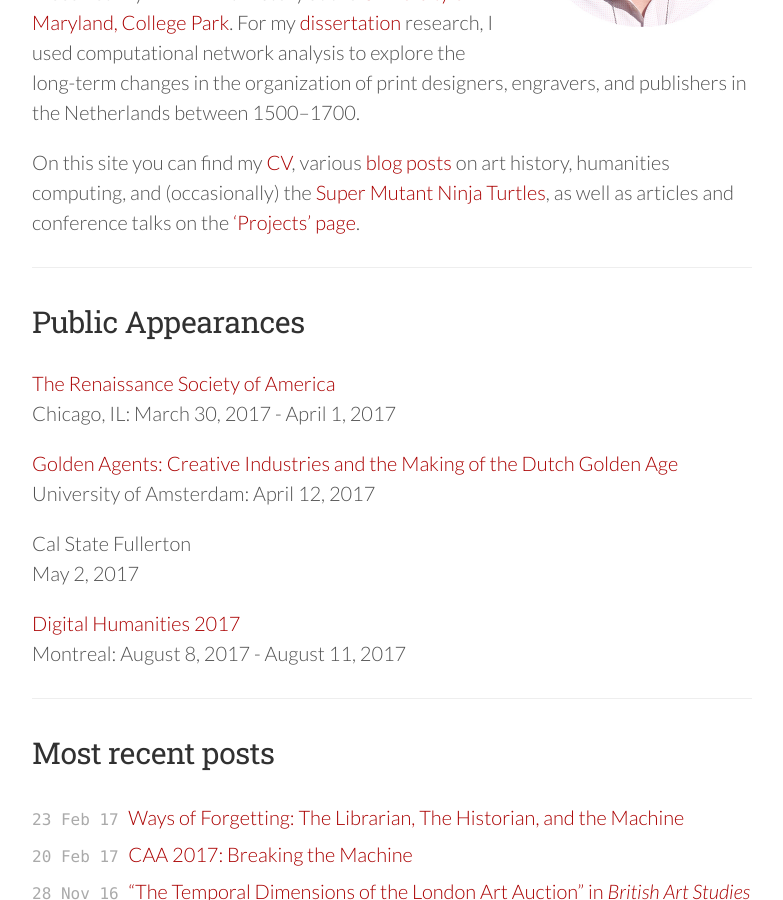
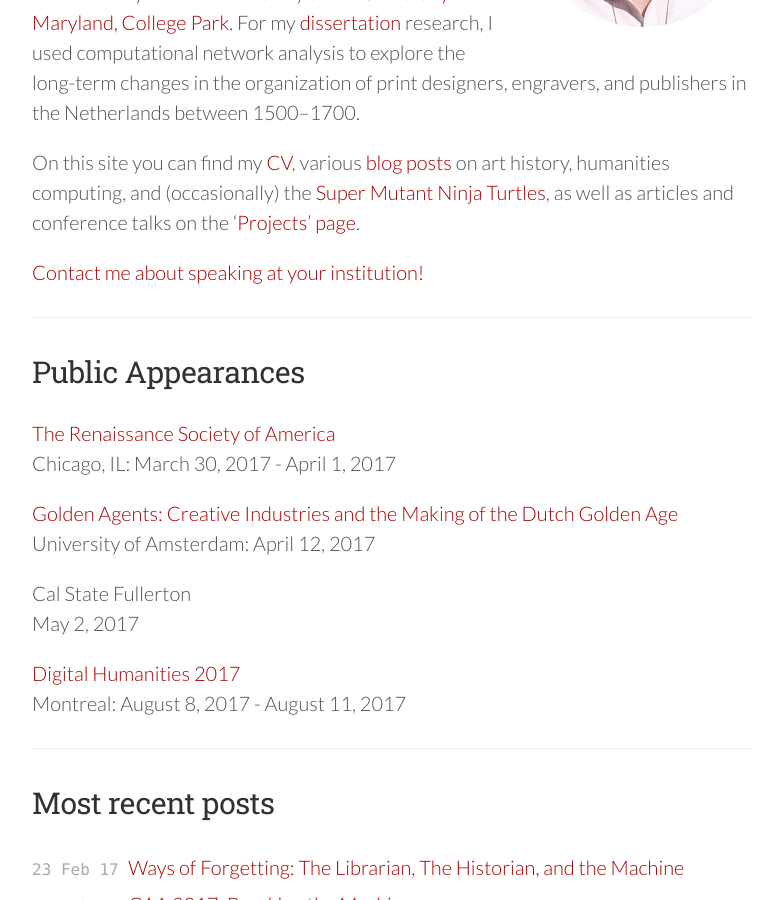
Before and after one commit to mdlincoln/mdlincoln.github.io, a Jekyll site: the page built from index.md, in a window 1280 px wide and 900 px high, scrolled down 362 px. Shown: the whole window, without its empty margins (248-1031 px from the left). Built offline with Jekyll 4.4.1, drawn with Linux system fonts in a browser that asks for light colours; nearby versions of some CDN libraries.

Commit message:
Callout link to speaking page from homepage

```diff
--- a/index.md
+++ b/index.md
@@ -12,6 +12,8 @@ I received my PhD in Art History at the [University of Maryland, College Park](h
 For my [dissertation](/dissertation) research, I used computational network analysis to explore the long-term changes in the organization of print designers, engravers, and publishers in the Netherlands between 1500--1700.
 
 On this site you can find my [CV](/about), various [blog posts](/archive) on art history, humanities computing, and (occasionally) the [Super Mutant Ninja Turtles](/2013/09/10/ninja-turtles.html), as well as articles and conference talks on the ['Projects' page](/projects).
+
+[Contact me about speaking at your institution!](/speaking)
 
 {% if site.data.travel.size > 0 %}
 ***
```
